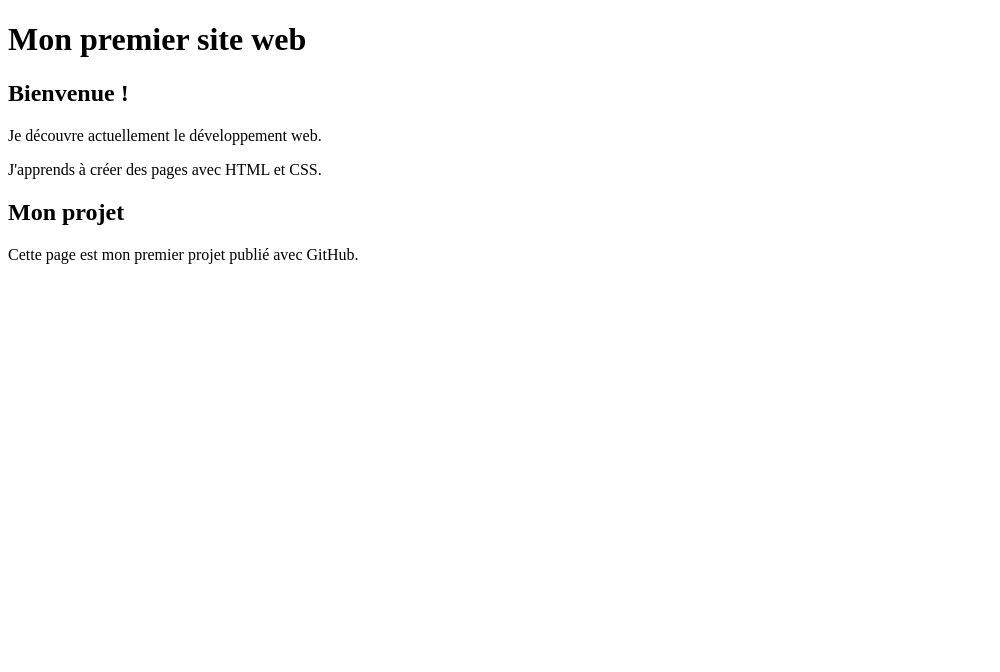
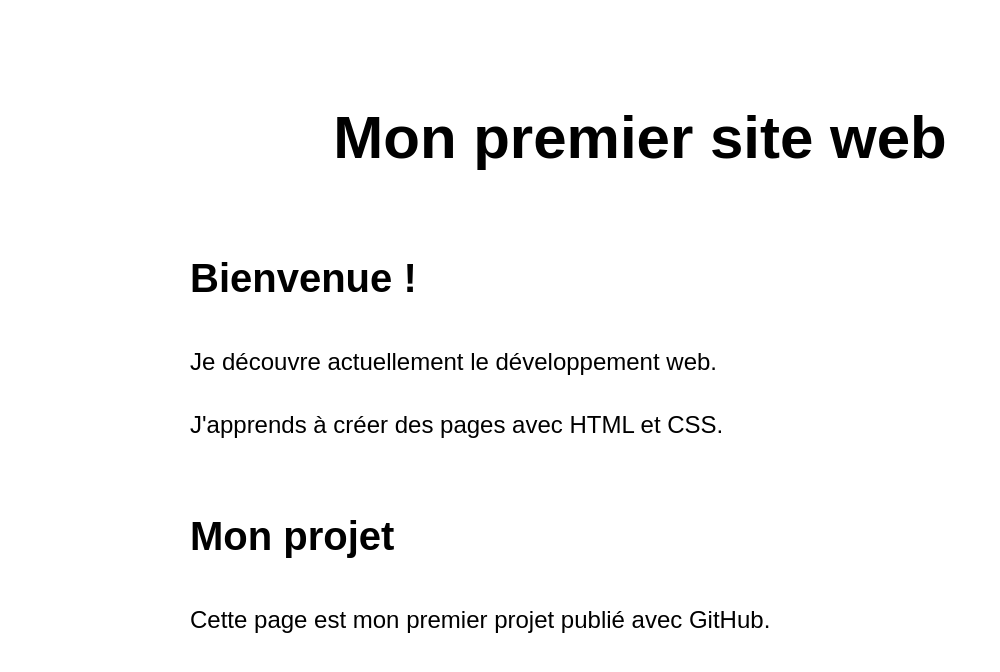
Before and after one commit to ThomasProfesseurCiel2026/premier-site, a plain HTML site: page index.html in a window 1280 px wide. Shown: the whole page, without its empty margins (0-1000 px from the left). Drawn offline with Linux system fonts and the light colour scheme.

Commit message:
Ajout du css

```diff
--- a/index.html
+++ b/index.html
@@ -4,6 +4,7 @@
 <head>
     <meta charset="UTF-8">
     <title>Mon premier site</title>
+    <link rel="stylesheet" href="style.css">
 </head>
 
 <body>
--- /dev/null
+++ b/style.css
@@ -0,0 +1,22 @@
+body {
+    font-family: Arial, sans-serif;
+    max-width: 900px;
+    margin: auto;
+    padding: 50px;
+    font-size: 22px;
+    line-height: 1.6;
+}
+
+h1 {
+    font-size: 60px;
+    text-align: center;
+}
+
+h2 {
+    font-size: 40px;
+    margin-top: 60px;
+}
+
+p {
+    font-size: 24px;
+}
```
